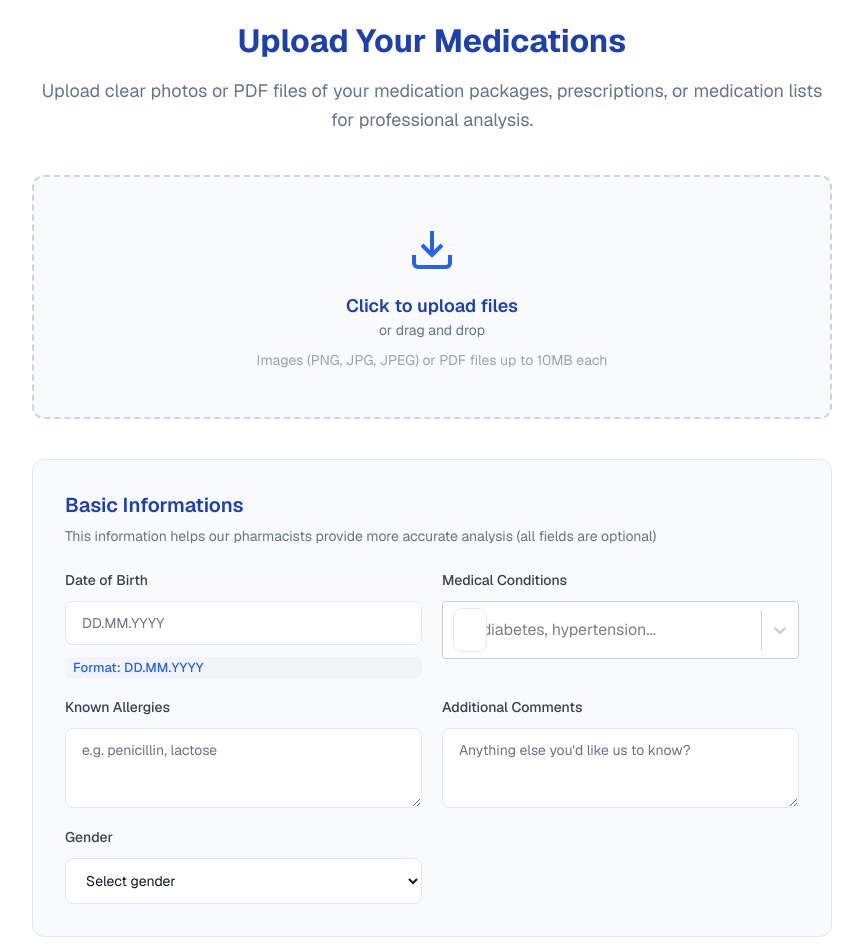
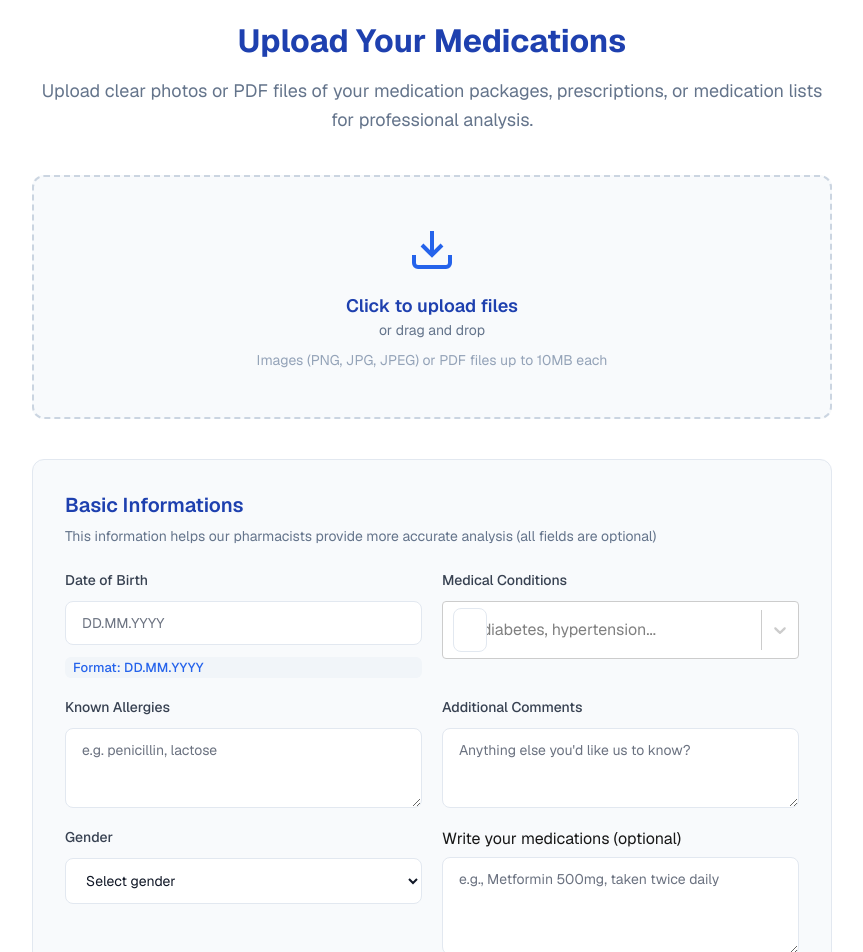
Before and after one commit to Alolazz/BrownBagMed, a Next.js app: page /upload in a window 1280 px wide. Shown: the top 952 px of the page, without its empty margins (208-1071 px from the left). Built offline with nearby package versions, Linux system fonts and the light colour scheme.

Commit message:
Initial commit: upload Brown-Bag-1 project

```diff
--- a/src/app/upload/page.tsx
+++ b/src/app/upload/page.tsx
@@ -25,7 +25,8 @@ export default function UploadPage () {
     medicalConditions: [], // array of strings
     knownAllergies: '',
     additionalComments: '',
-    gender: ''
+    gender: '',
+    medicationNotes: '' // <-- add this field for free-text medication entry
   })
 
   // Use useState to generate a stable, client-only ID for react-select
@@ -321,6 +322,22 @@ export default function UploadPage () {
                   <option value="female">Female</option>
                 </select>
               </div>
+
+              {/* Free-text Medication Entry */}
+              <div className={styles.inputGroup}>
+                <label htmlFor="medicationNotes" className="block text-sm font-medium text-black mb-1">
+                  Write your medications (optional)
+                </label>
+                <textarea
+                  id="medicationNotes"
+                  name="medicationNotes"
+                  rows={4}
+                  placeholder="e.g., Metformin 500mg, taken twice daily"
+                  className="w-full p-2 border border-gray-300 rounded-md text-black placeholder-gray-500 mb-4"
+                  value={healthInfo.medicationNotes ?? ''}
+                  onChange={e => handleHealthInfoChange('medicationNotes', e.target.value)}
+                />
+              </div>
             </div>
           </div>
 
```
